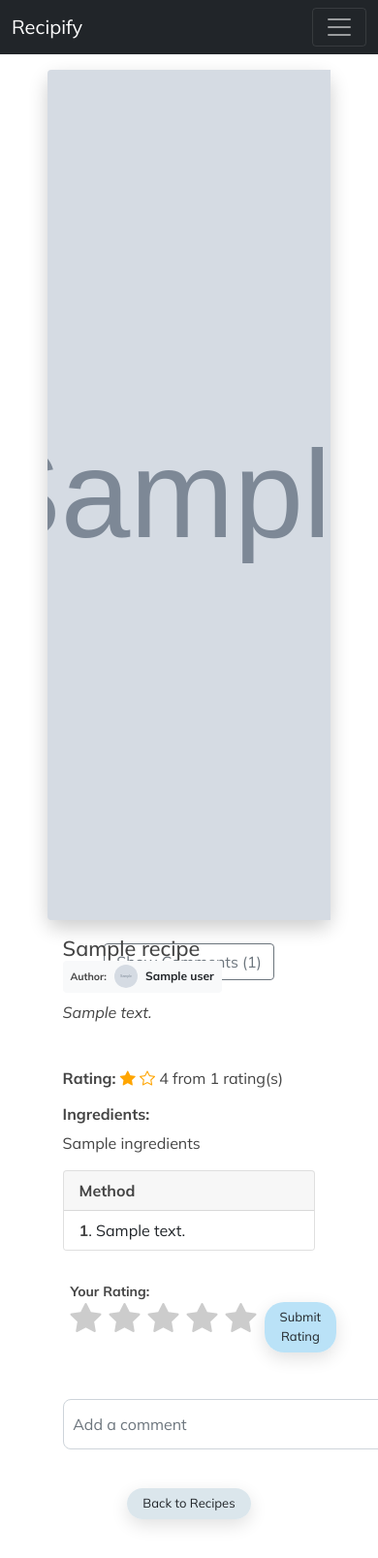
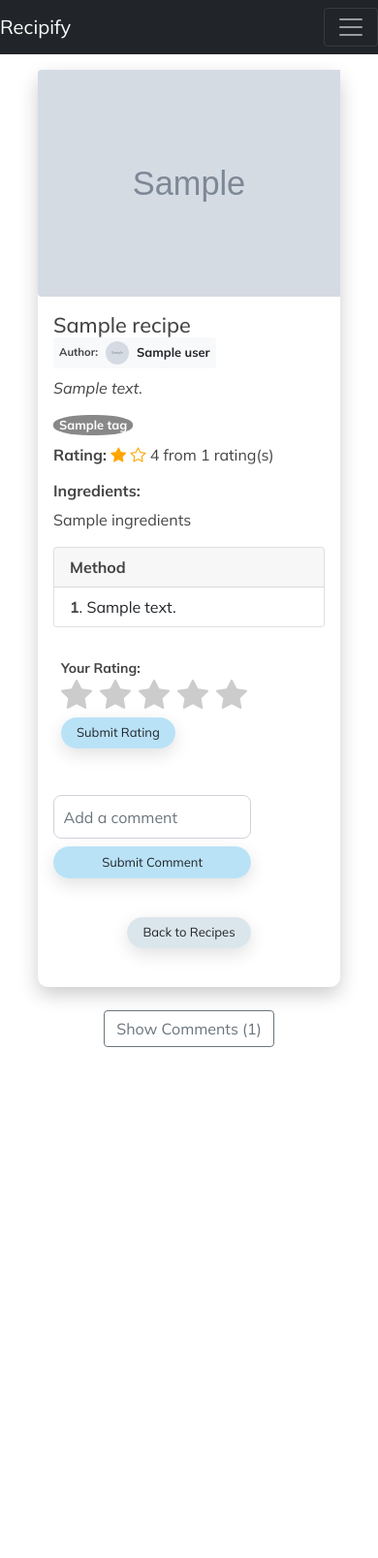
Before and after one commit to Jiwei-Cao/SEG-Coursework-1-Green-6, a Django app: template recipes/templates/specific_recipe.html in a window 390 px wide; the page is wider, and only the part inside the window is pictured. Shown: that part at 97% size. After the commit the page ends 1080 px from the top of that part, so only its background shows below. Run offline with Django 5.2, Linux system fonts and the light colour scheme; the template is opened without the code that fills it: most values are stand-ins (such as "Sample title", 1, 10 or a date in 2020); grey boxes marked "Sample" are stand-in pictures; some libraries are stand-ins or nearby versions.

Commit message:
compatible with mobile size

```diff
--- a/recipes/templates/partials/recipe_card.html
+++ b/recipes/templates/partials/recipe_card.html
@@ -27,7 +27,7 @@
     <p class="card-text">{{ recipe.description }}</p>
     <div class="d-flex flex-wrap justify-content-center gap-2 mb-2">
       {% for tag in recipe.tags.all %}
-        <span class="badge" style="background-color: '{{ tag.colour }}'; border-radius: 45%; white-space: nowrap;">
+        <span class="badge" style="background-color: {{ tag.colour }}; border-radius: 45%; white-space: nowrap;">
           {{tag.name}}
         </span>
       {% endfor %}
--- a/recipes/templates/specific_recipe.html
+++ b/recipes/templates/specific_recipe.html
@@ -55,7 +55,7 @@
           <p class="card-text fst-italic">{{ recipe.description }}</p>
           <div class="d-flex flex-wrap  gap-2 mb-2">
             {% for tag in recipe.tags.all %}
-              <span class="badge" style="background-color: '{{ tag.colour }}'; border-radius: 45%; white-space: nowrap;"
+              <span class="badge" style="background-color: {{ tag.colour }}; border-radius: 45%; white-space: nowrap;"
 >
                 {{tag.name}}
               </span>
@@ -111,7 +111,7 @@
                   name="recipe_clicked"
                   value="{{ recipe.id }}"
                 />
-                <div class="star-rating d-flex flex-md-row gap-2">
+                <div class="star-rating d-flex flex-wrap flex-md-row gap-2">
                   <div class="d-flex gap-2 mr-3">
                     {% for i in "54321" %} <input type="radio" id="star{{ i }}"
                     name="rating" value="{{ i }}"
@@ -145,7 +145,7 @@
                   name="comment_text"
                   class="form-control"
                   placeholder="Add a comment"
-                  style="width: 500px"
+                  style="max-width: 500px; width: 100%;"
                 />
                 <button type="submit" class="btn submit-button">
                   Submit Comment
@@ -192,7 +192,7 @@
                 class="rounded-circle"
                 style="width: 24px; height: 24px"
               />
-              {{ comment.user }} {% if recipe.user == user %}(YOU){% endif %}
+              {{ comment.user }} {% if comment.user == user %}(YOU){% endif %}
             </span>
             <small class="text-body-secondary"
               >{{ comment.date_published }}</small
--- a/static/recipe_card.css
+++ b/static/recipe_card.css
@@ -244,3 +244,43 @@ background-color: #dae5ebf2;
     font-size: 13px;
   }
 }
+/* Make main columns stack vertically */
+@media (max-width: 768px) {
+  .specific_recipe_card .row {
+    flex-direction: column;
+  }
+  .specific-recipe-card-image {
+    width: 100%;
+    height: auto;
+    object-fit: cover;
+  }
+}
+
+@media (max-width: 576px) {
+  .container, .card {
+    padding-left: 0 !important;
+    padding-right: 0 !important;
+  }
+
+  input.form-control {
+    width: 100% !important;
+  }
+
+  .comment .d-flex {
+    flex-direction: column !important;
+  }
+
+  .star-rating {
+    flex-direction: column !important;
+    align-items: flex-start;
+  }
+
+  .star-rating .d-flex {
+    flex-wrap: wrap;
+  }
+
+  .badge {
+    font-size: 0.8rem;
+    padding: 4px 6px;
+  }
+}
```
Also changed, not shown: recipes/tests/views/test_dashboard_view.py (+0 -1 lines).
